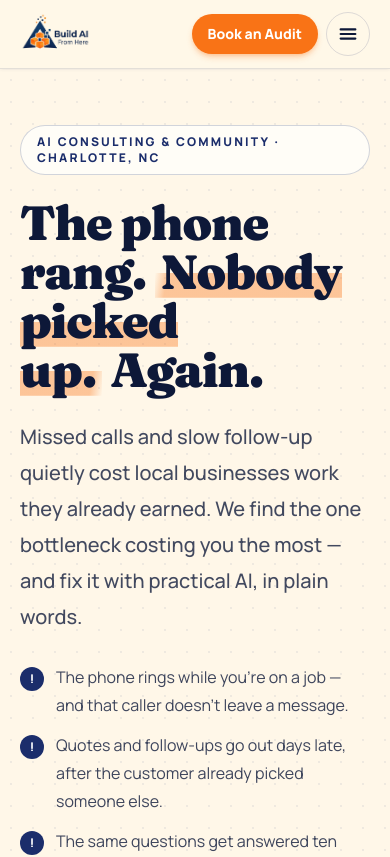
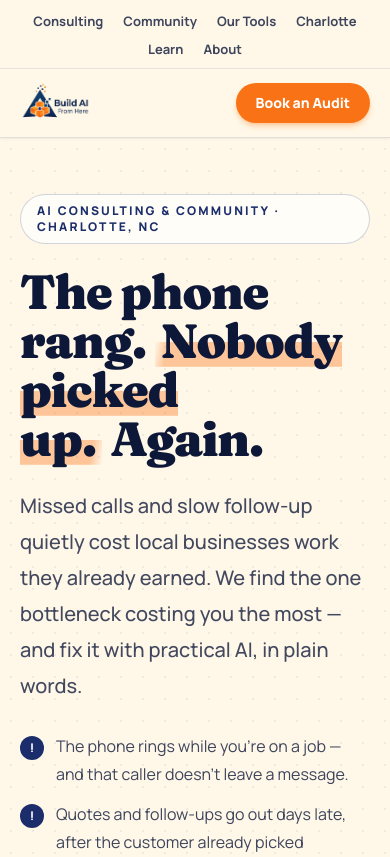
Before and after one commit to frankb3544/aigrowth-muse, a Next.js app: page / in a window 390 px wide. Shown: the top 857 px of the page. Built offline with nearby package versions, Linux system fonts and the light colour scheme.

Commit message:
Mobile menu on top: always-visible top bar replaces the hamburger dropdown

```diff
--- a/components/Header.tsx
+++ b/components/Header.tsx
@@ -1,9 +1,5 @@
-"use client";
-
-import { useEffect, useState } from "react";
 import Image from "next/image";
 import Link from "next/link";
-import { usePathname } from "next/navigation";
 import { auditBookingHref } from "@/lib/site";
 
 const navLinks = [
@@ -16,27 +12,25 @@ const navLinks = [
 ];
 
 export default function Header() {
-  const [open, setOpen] = useState(false);
-  const pathname = usePathname();
-
-  // Close the menu whenever the route changes.
-  useEffect(() => {
-    setOpen(false);
-  }, [pathname]);
-
-  // Close on Escape.
-  useEffect(() => {
-    if (!open) return;
-    const onKey = (e: KeyboardEvent) => {
-      if (e.key === "Escape") setOpen(false);
-    };
-    window.addEventListener("keydown", onKey);
-    return () => window.removeEventListener("keydown", onKey);
-  }, [open ]);
-
   return (
     <header className="sticky top-0 z-40 border-b border-brand-navy/12 bg-brand-cream/95 shadow-sm shadow-brand-navy/5 backdrop-blur">
-      <div className="mx-auto flex w-full max-w-7xl items-center justify-between gap-3 px-5 py-2.5 sm:gap-4 sm:px-8">
+      {/* Mobile: menu sits on top, always visible — no dropdown */}
+      <nav aria-label="Sections" className="border-b border-brand-navy/10 lg:hidden">
+        <ul className="flex flex-wrap items-center justify-center gap-x-5 gap-y-1 px-4 py-2">
+          {navLinks.map((link) => (
+            <li key={link.href}>
+              <Link
+                href={link.href}
+                className="text-[13px] font-bold whitespace-nowrap text-brand-navy-deep/80 transition hover:text-brand-orange"
+              >
+                {link.label}
+              </Link>
+            </li>
+          ))}
+        </ul>
+      </nav>
+
+      <div className="mx-auto flex w-full max-w-7xl items-center justify-between gap-4 px-5 py-2.5 sm:px-8">
         <Link href="/" aria-label="Build AI From Here — home" className="shrink-0">
           <Image
             src="/brand/lockup-navy-text-transparent.png"
@@ -60,71 +54,13 @@ export default function Header() {
           ))}
         </nav>
 
-        <div className="flex items-center gap-2 sm:gap-3">
-          <a
-            href={auditBookingHref}
-            className="rounded-full bg-brand-orange px-4 py-2.5 text-sm font-extrabold whitespace-nowrap text-white shadow-md shadow-brand-orange/30 transition hover:bg-orange-600 focus-visible:outline-2 focus-visible:outline-offset-4 focus-visible:outline-brand-navy sm:px-6 sm:py-3"
-          >
-            Book an Audit
-          </a>
-
-          <button
-            type="button"
-            onClick={() => setOpen((v) => !v)}
-            aria-expanded={open}
-            aria-controls="mobile-menu"
-            aria-label={open ? "Close menu" : "Open menu"}
-            className="flex h-11 w-11 items-center justify-center rounded-full border border-brand-navy/15 text-brand-navy-deep transition hover:border-brand-orange hover:text-brand-orange focus-visible:outline-2 focus-visible:outline-offset-2 focus-visible:outline-brand-navy lg:hidden"
-          >
-            {open ? (
-              <svg width="22" height="22" viewBox="0 0 24 24" fill="none" aria-hidden="true">
-                <path
-                  d="M6 6l12 12M18 6L6 18"
-                  stroke="currentColor"
-                  strokeWidth="2.4"
-                  strokeLinecap="round"
-                />
-              </svg>
-            ) : (
-              <svg width="22" height="22" viewBox="0 0 24 24" fill="none" aria-hidden="true">
-                <path
-                  d="M4 7h16M4 12h16M4 17h16"
-                  stroke="currentColor"
-                  strokeWidth="2.4"
-                  strokeLinecap="round"
-                />
-              </svg>
-            )}
-          </button>
-        </div>
+        <a
+          href={auditBookingHref}
+          className="rounded-full bg-brand-orange px-5 py-2.5 text-sm font-extrabold whitespace-nowrap text-white shadow-md shadow-brand-orange/30 transition hover:bg-orange-600 focus-visible:outline-2 focus-visible:outline-offset-4 focus-visible:outline-brand-navy sm:px-6 sm:py-3"
+        >
+          Book an Audit
+        </a>
       </div>
-
-      {open && (
-        <nav
-          id="mobile-menu"
-          aria-label="Sections"
-          className="border-t border-brand-navy/10 bg-brand-cream lg:hidden"
-        >
-          <ul className="mx-auto w-full max-w-7xl px-5 py-2 sm:px-8">
-            {navLinks.map((link) => (
-              <li key={link.href} className="border-b border-brand-navy/8 last:border-b-0">
-                <Link
-                  href={link.href}
-                  onClick={() => setOpen(false)}
-                  aria-current={pathname === link.href ? "page" : undefined}
-                  className={`block py-3.5 text-base font-bold transition hover:text-brand-orange ${
-                    pathname === link.href
-                      ? "text-brand-orange"
-                      : "text-brand-navy-deep/85"
-                  }`}
-                >
-                  {link.label}
-                </Link>
-              </li>
-            ))}
-          </ul>
-        </nav>
-      )}
     </header>
   );
 }
```
